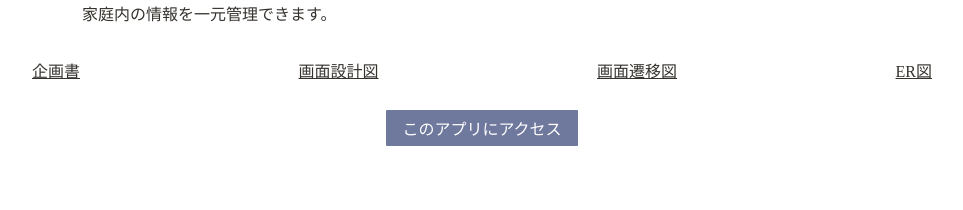
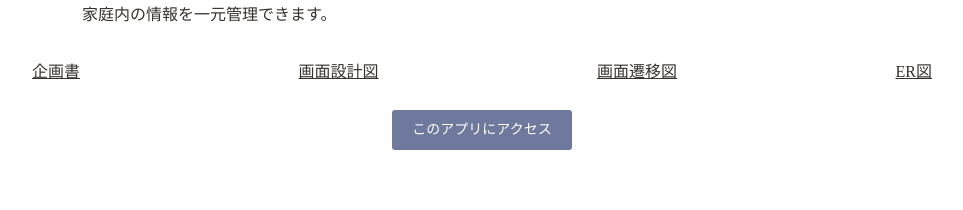
Before and after one commit to mt-codes-eng/OuchiCalendar, a Django app: page / in a window 1280 px wide. Shown: the part 1100-1310 px from the top of the page, without its empty margins (158-1121 px from the left). Before the commit the page ends 1246 px from the top, so only its background shows below. Run offline with Django 5.2, Linux system fonts and the light colour scheme.

Commit message:
templates: pages/portfolio.htmlでボタンデザインを修正

```diff
--- a/templates/pages/portfolio.html
+++ b/templates/pages/portfolio.html
@@ -16,7 +16,7 @@
       width: calc(100% - 32px);
       max-width: 900px;
       margin: 0 auto;
-      padding: 32px 0;
+      padding: 32px 0 60px;
       text-align: center;
     }
 
@@ -60,12 +60,21 @@
     }
 
     .portfolio-access-button {
-      display: inline-block;
-      padding: 6px 16px;
+      display: inline-flex;
+      align-items: center;
+      justify-content: center;
+
+      height: 40px;
+      padding: 8px 20px;
+      box-sizing: border-box;
+
       background-color: #6f789d;
       color: white;
       text-decoration: none;
-      border-radius: 1px;
+      border-radius: 3px;
+
+      font-size: 14px;
+      line-height: 1.2;
     }
 
     .portfolio-access-button:hover {
```
